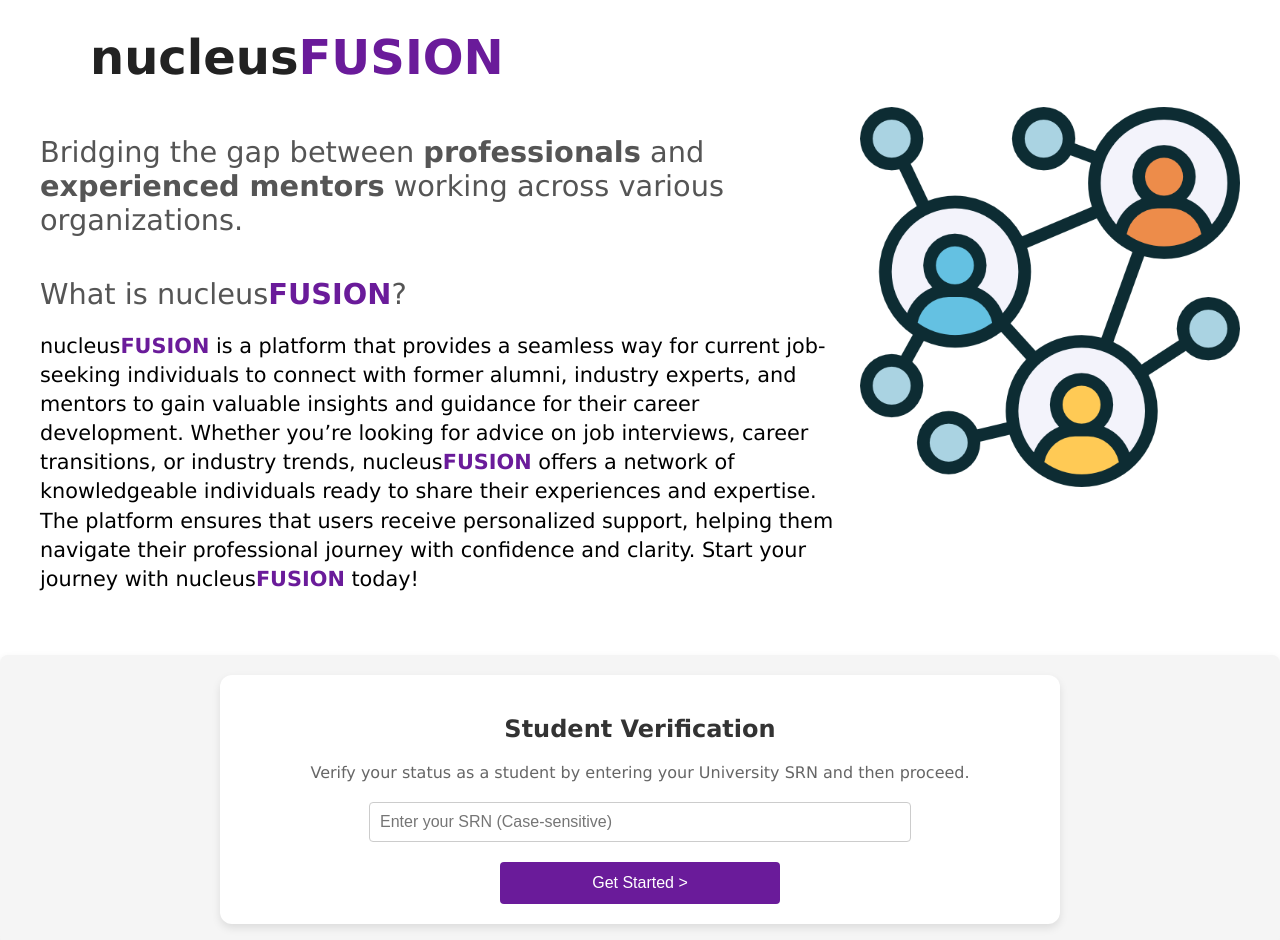
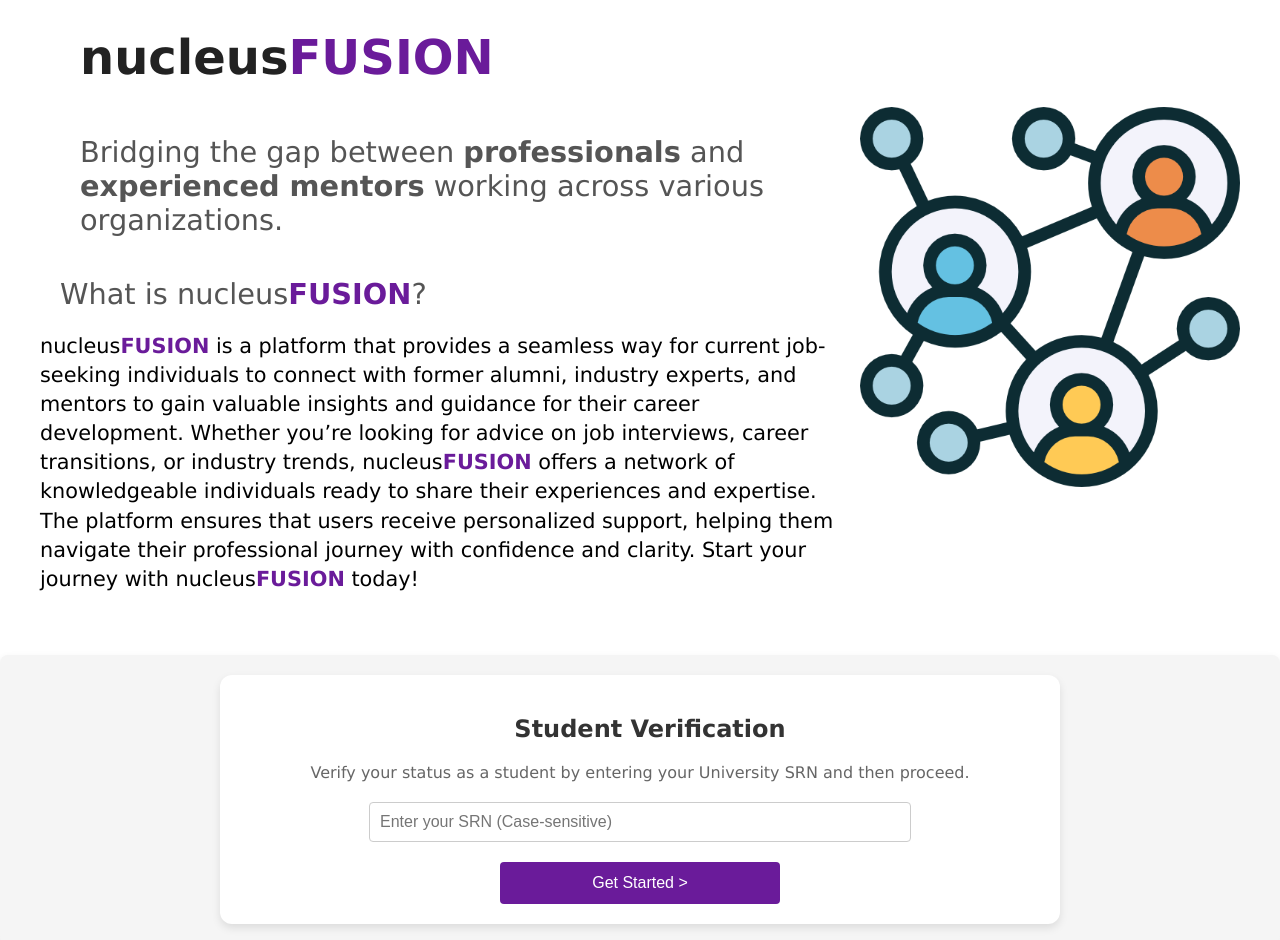
Before and after one commit to vm5/finalsite, a React (Create React App) app: page / in a window 1280 px wide. Shown: the part 520-1460 px from the top of the page. Built offline with nearby package versions, Linux system fonts and the light colour scheme.

Commit message:
Update verification.jsx

```diff
--- a/src/verification.jsx
+++ b/src/verification.jsx
@@ -126,6 +126,7 @@ const TextContainer = styled.div`
 
 const TitleContainer = styled.div`
   margin-bottom: 30px;
+  margin-left: 20px;
 `;
 
 const MainTitle = styled.h1`
@@ -135,6 +136,7 @@ const MainTitle = styled.h1`
   margin: 50px;
   font-weight: bold;
   animation: ${slideIn} 1s ease-out;
+  margin-left:20px;
 
   @media (min-width: 768px) {
     font-size: 3rem;
@@ -153,6 +155,7 @@ const Subtitle = styled.h2`
   margin: 0;
   margin-top: 10px;
   font-family: 'Verdana';
+  margin-left:20px;
 
   @media (min-width: 768px) {
     font-size: 1.8rem;
@@ -209,6 +212,7 @@ const SectionTitle = styled.h2`
   font-family: 'Verdana';
   margin-bottom: 20px;
   text-align: center;
+  margin-left:20px;
 `;
 
 const SectionDescription = styled.p`
```
